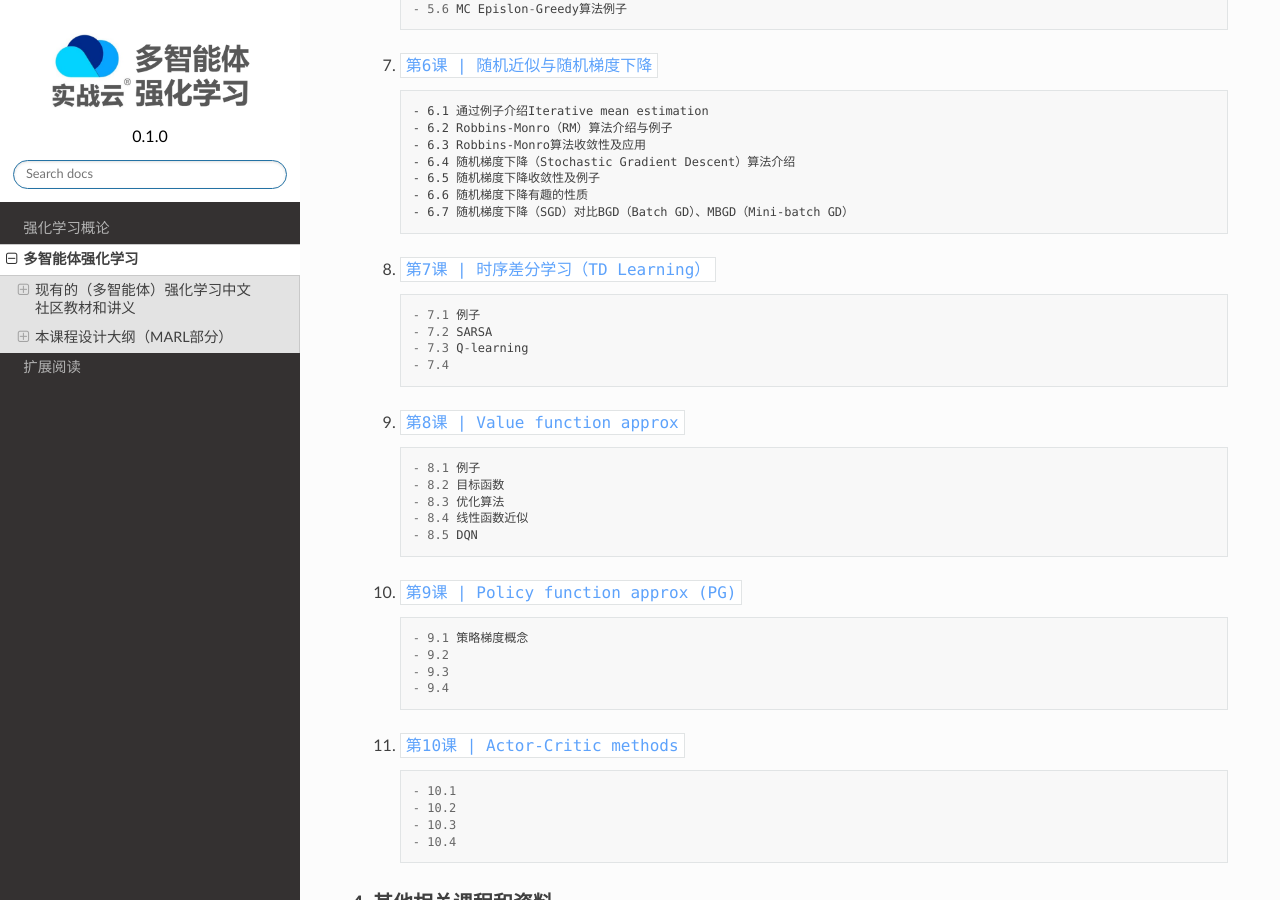
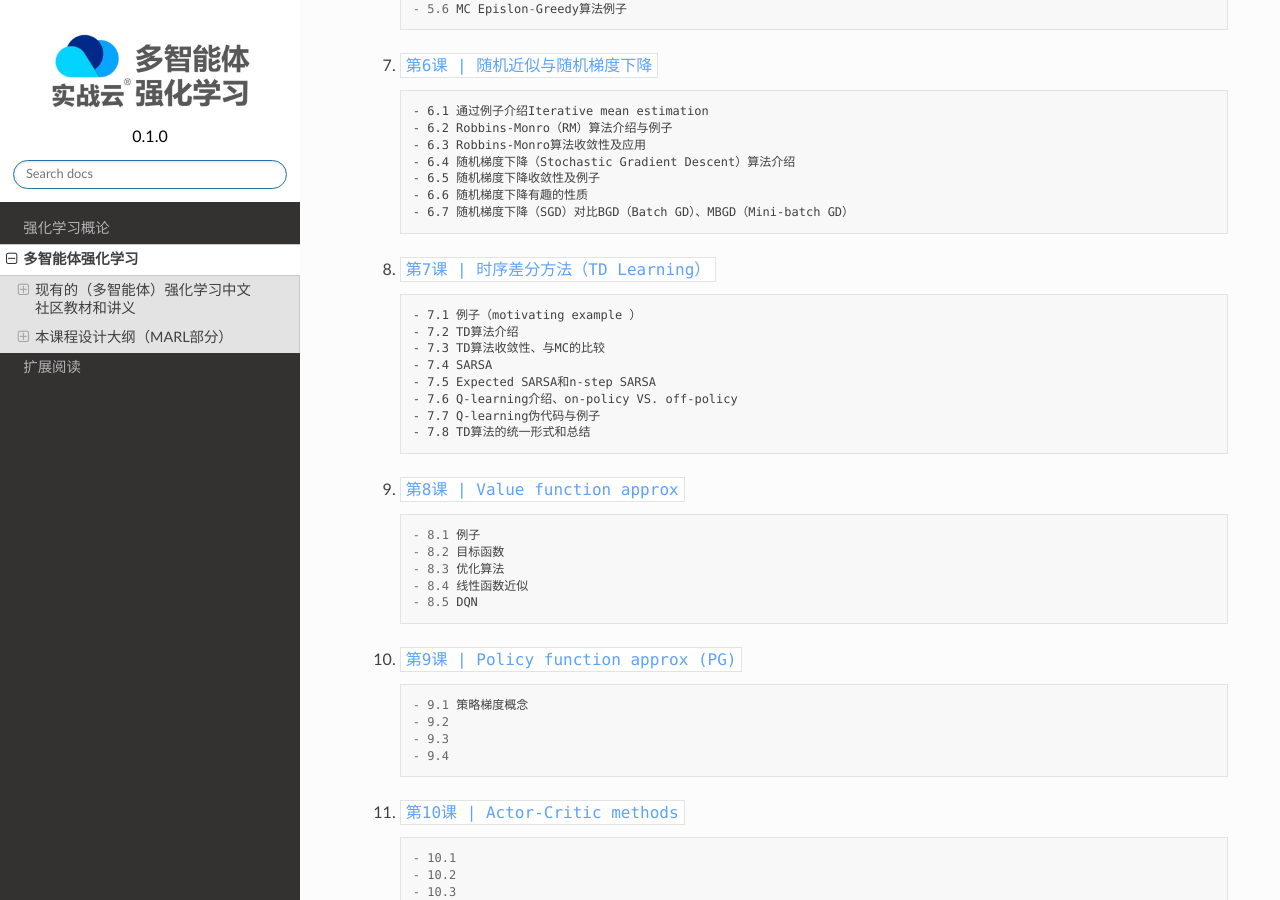
Before and after one commit to subaruclover/MARL_AI_outline, a Sphinx documentation site: the page built from docs/source/intro.rst, in a window 1280 px wide and 900 px high, scrolled down 4696 px. Built offline with Sphinx 7.4.7 and the Read the Docs theme 2.0.0, drawn with Linux system fonts in a browser that asks for light colours; formulas are drawn with MathJax 3; pages that are not in the unit, such as notebooks, are missing from menus; a script that is not in the unit is left out; some of the changed text lies outside the part shown.

Commit message:
updates of lecture notes

```diff
--- a/docs/source/intro.rst
+++ b/docs/source/intro.rst
@@ -215,12 +215,16 @@
         - 6.6 随机梯度下降有趣的性质
         - 6.7 随机梯度下降（SGD）对比BGD（Batch GD）、MBGD（Mini-batch GD）
 
-    #. ``第7课 | 时序差分学习（TD Learning）`` ::
+    #. ``第7课 | 时序差分方法（TD Learning）`` ::
 
-        - 7.1 例子
-        - 7.2 SARSA
-        - 7.3 Q-learning
-        - 7.4
+        - 7.1 例子（motivating example ）
+        - 7.2 TD算法介绍
+        - 7.3 TD算法收敛性、与MC的比较
+        - 7.4 SARSA
+        - 7.5 Expected SARSA和n-step SARSA
+        - 7.6 Q-learning介绍、on-policy VS. off-policy
+        - 7.7 Q-learning伪代码与例子
+        - 7.8 TD算法的统一形式和总结
 
     #. ``第8课 | Value function approx`` ::
 
@@ -449,5 +453,6 @@
 
 
     * 腾讯开悟平台:
+        * 官方视频账号 （ `Bilibili视频账号 <https://space.bilibili.com/1646763844?share_from=space&share_medium=iphone&share_plat=ios&share_session_id=D109CC36-DF13-48DF-8473-9BE2A87E295E&share_source=WEIXIN&share_tag=s_i&timestamp=1667797157&unique_k=CmkooJZ>`_ ）
         * Ye. D, et al. **Towards Playing Full MOBA Games with Deep Reinforcement Learning** (`paper1 <https://github.com/subaruclover/MARL_AI_outline/blob/main/docs/source/_static/references/Towards%20Playing%20Full%20MOBA%20Games%20with%20Deep%20Reinforcement%20Learning.pdf>`_), 2020 NeurIPS
         * Wei. H et al, **Honor of Kings Arena: an Environment for Generalization in Competitive Reinforcement Learning** (`paper2 <https://github.com/subaruclover/MARL_AI_outline/blob/main/docs/source/_static/references/Honor%20of%20Kings%20Arena-%20an%20Environment%20for%20Generalization%20in%20Competitive%20Reinforcement%20Learning.pdf>`_), 2022 NeurIPS (`Github repo <https://github.com/tencent-ailab/hok_env>`_)
```
